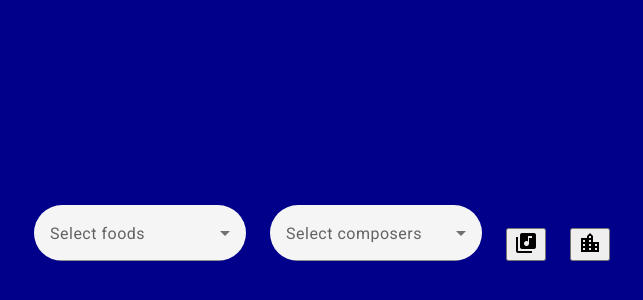
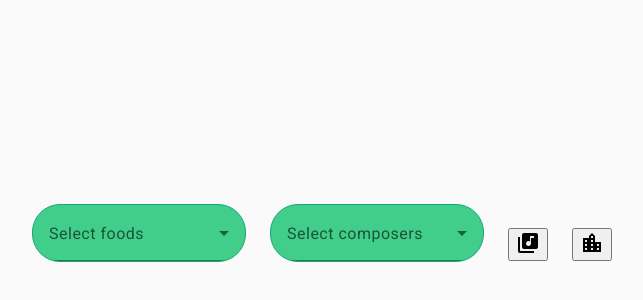
Before and after one commit to ztw17/generic-filter-dropdown, an Angular app: page / in a window 1280 px wide. Shown: the part 156-456 px from the top of the page, without its empty margins (318-961 px from the left). Built offline with nearby package versions, Linux system fonts and the light colour scheme.

Commit message:
Introduce chips showing chosen options; change styling (still bad)

```diff
--- a/src/app/app.component.html
+++ b/src/app/app.component.html
@@ -1,35 +1,66 @@
 <div class="parent-container">
   <div class="dropdowns-container">
+    <div class="dropdown-wrapper">
       <filter-dropdown
         label="food"
         [dataset]="foodsDataset"
-      (dropdownSelectionChange)="updateSelectedItems($event)"
-      class="dropdown-wrapper"
-    >
+        (dropdownSelectionChange)="updateSelectedItemsOne($event)">
       </filter-dropdown>
+      <div>
+        <mat-chip-listbox>
+          <div *ngFor="let option of firstOptions">
+            <mat-chip>{{option.value}}</mat-chip>
+          </div>
+        </mat-chip-listbox>
+      </div>
+    </div>
+    <div class="dropdown-wrapper">
       <filter-dropdown
         label="composer"
         [dataset]="composersDataset"
         [searchOnly]="true"
-      class="dropdown-wrapper"
-    >
+        (dropdownSelectionChange)="updateSelectedItemsTwo($event)">
       </filter-dropdown>
+      <div>
+        <mat-chip-listbox>
+          <div *ngFor="let option of secondOptions">
+            <mat-chip>{{option.value}}</mat-chip>
+          </div>
+        </mat-chip-listbox>
+      </div>
+    </div>
+    <div class="dropdown-wrapper">
       <filter-dropdown
         label="composer"
         [dataset]="composersDataset"
         icon="library_music"
         [showBadge]="true"
-      class="dropdown-wrapper"
-    >
+        (dropdownSelectionChange)="updateSelectedItemsThree($event)">
       </filter-dropdown>
+      <div>
+        <mat-chip-listbox>
+          <div *ngFor="let option of thirdOptions">
+            <mat-chip>{{option.value}}</mat-chip>
+          </div>
+        </mat-chip-listbox>
+      </div>
+    </div>
+    <div class="dropdown-wrapper">
       <filter-dropdown
         label="city"
         [dataset]="citiesDataset"
         icon="location_city"
         [showBadge]="true"
         [limit]="3"
-      class="dropdown-wrapper"
-    >
+        (dropdownSelectionChange)="updateSelectedItemsFour($event)">
       </filter-dropdown>
+      <div>
+        <mat-chip-listbox>
+          <div *ngFor="let option of fourthOptions">
+            <mat-chip>{{option.value}}</mat-chip>
+          </div>
+        </mat-chip-listbox>
       </div>
     </div>
+  </div>
+</div>
--- a/src/app/app.component.scss
+++ b/src/app/app.component.scss
@@ -1,7 +1,7 @@
 .parent-container {
   height: 100vh;
 	width: 100vw;
-	background-color: darkblue;
+	background-color: #FAFAFA;
 }
 
 .dropdowns-container {
@@ -13,4 +13,5 @@
 
 .dropdown-wrapper {
 	margin: 0 12px;
+	max-width: 230px;
 }
--- a/src/app/app.component.ts
+++ b/src/app/app.component.ts
@@ -8,7 +8,10 @@ import { Component } from '@angular/core';
 })
 export class AppComponent {
   title = 'filter-dropdown';
-
+	public firstOptions: KeyValue<string, string>[] = [];
+	public secondOptions: KeyValue<string, string>[] = [];
+	public thirdOptions: KeyValue<string, string>[] = [];
+	public fourthOptions: KeyValue<string, string>[] = [];
   public foodsDataset: KeyValue<string, string>[] = [
 		{key: 'apple', value: 'Apple'},
 		{key: 'banana', value: 'Banana'},
@@ -31,7 +34,19 @@ export class AppComponent {
 		{key: 'sanFrancisco', value: 'San Francisco'}
 	];
 
-	public updateSelectedItems(data: any) {
-		console.log(data)
+	public updateSelectedItemsOne(options: KeyValue<string, string>[]) {
+		this.firstOptions = options;
+	}
+
+	public updateSelectedItemsTwo(options: KeyValue<string, string>[]) {
+		this.secondOptions = options;
+	}
+
+	public updateSelectedItemsThree(options: KeyValue<string, string>[]) {
+		this.thirdOptions = options;
+	}
+
+	public updateSelectedItemsFour(options: KeyValue<string, string>[]) {
+		this.fourthOptions = options;
 	}
 }
--- a/src/app/app.module.ts
+++ b/src/app/app.module.ts
@@ -12,6 +12,7 @@ import { MatSlideToggleModule } from '@angular/material/slide-toggle';
 import { FormsModule } from '@angular/forms';
 import { MatMenuModule} from '@angular/material/menu';
 import { MatTooltipModule } from '@angular/material/tooltip';
+import { MatChipsModule } from '@angular/material/chips';
 
 
 @NgModule({
@@ -29,7 +30,8 @@ import { MatTooltipModule } from '@angular/material/tooltip';
     MatSlideToggleModule,
     FormsModule,
     MatMenuModule,
-    MatTooltipModule
+    MatTooltipModule,
+    MatChipsModule
   ],
   providers: [],
   bootstrap: [AppComponent]
--- a/src/app/generic-filter/filter-dropdown.component.html
+++ b/src/app/generic-filter/filter-dropdown.component.html
@@ -65,15 +65,15 @@
       <span class="select-all-text">Select all {{ label }}s</span>
       <mat-slide-toggle (click)="$event.stopPropagation();" (change)="selectAllToggle($event)" [checked]="selectAll"></mat-slide-toggle>
     </div>
-    <div *ngFor="let dropdownOption of searchableData" [matTooltip]="(selectedOptions.length >= limit && !isSelected(dropdownOption)) ? 'You can select up to five options' : ''">
+    <div *ngFor="let dropdownOption of searchableData" [matTooltip]="(selectedOptions.length >= limit && !isSelected(dropdownOption)) ? 'You can select up to three options' : ''">
       <button
         [disabled]="selectedOptions.length >= limit && !isSelected(dropdownOption)"
         [class.selected]="isSelected(dropdownOption)"
         class="mat-menu-item check-wrapper"
         [value]="dropdownOption"
         (click)="selectMenuItem(dropdownOption, $event)">
-        <mat-icon class="empty">check_box_outline_blank</mat-icon>
-        <mat-icon class="checked">check_box</mat-icon>
+        <mat-icon class="empty checkbox-color">check_box_outline_blank</mat-icon>
+        <mat-icon class="checked checkbox-color">check_box</mat-icon>
         <span class="dropdown-option-text">{{ dropdownOption.value }}</span>
       </button>
     </div>
--- a/src/app/generic-filter/filter-dropdown.component.scss
+++ b/src/app/generic-filter/filter-dropdown.component.scss
@@ -1,5 +1,7 @@
 :host ::ng-deep .dropdown-wrapper .mat-mdc-text-field-wrapper {
+  border: 1px solid #13A974;
 	border-radius: 28px;
+  background-color: #41CE8A;
 }
 
 .clickable {
@@ -22,7 +24,7 @@
   padding: 4px 16px;
   margin: 15px;
   border-radius: 4px;
-  border: 1px solid blue;
+  border: 1px solid #233559;
   flex-grow: 100;
 }
 
@@ -81,7 +83,7 @@ input {
   border-radius: 16px;
   font-size: 12px;
   line-height: 12px;
-  background: orange;
+  background: #FF7038;
   color: white;
 }
 
@@ -89,3 +91,7 @@ input {
   font-size: 16px;
   margin-left: 10px;
 }
+
+.checkbox-color {
+  color: #3f51b5;
+}
--- a/src/app/generic-filter/filter-dropdown.component.ts
+++ b/src/app/generic-filter/filter-dropdown.component.ts
@@ -3,6 +3,8 @@ import { Component, EventEmitter, Input, OnDestroy, OnInit, Output } from '@angu
 import { Subject } from 'rxjs';
 import * as _ from 'lodash';
 import { MatSlideToggleChange } from '@angular/material/slide-toggle';
+import { FormControl } from '@angular/forms';
+import { ThemePalette } from '@angular/material/core';
 
 @Component({
   selector: 'filter-dropdown',
@@ -26,6 +28,7 @@ export class FilterDropdownComponent implements OnInit, OnDestroy {
 	public selectedOptions: KeyValue<string, string>[] = [];
 	public displayedOptions: KeyValue<string, string>[] = [];
   public NUM_MAX_VALUE = Number.MAX_VALUE;
+  // public colorControl = new FormControl('primary' as ThemePalette);
 
 	private unsubscribe$: Subject<void> = new Subject<void>();
 
```
Lines whose indentation alone changed are shown as unchanged.
